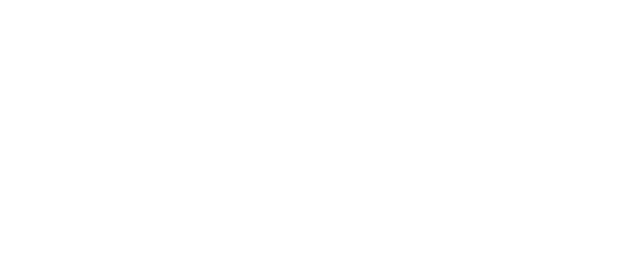
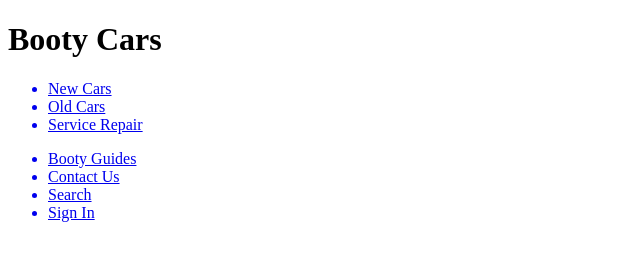
Before and after one commit to tharqvader/decagon-bootcamp-projectChika, a plain HTML site: page index.html in a window 1280 px wide. Shown: the whole page, without its empty margins (0-640 px from the left). Drawn offline with Linux system fonts and the light colour scheme.

Commit message:
added the nav tag and some menus in index.html

```diff
--- a/index.html
+++ b/index.html
@@ -7,6 +7,25 @@
     <title>Booty Cars</title>
 </head>
 <body>
-
+    <h1>Booty Cars</h1>
+    <header>
+        <nav>
+            <div class="moveRight">
+                <ul>
+                    <a href="#"><li>New Cars</li></a>
+                    <a href="#"><li>Old Cars</li></a>
+                    <a href="#"><li>Service Repair</li></a>
+                </ul>
+            </div>
+            <div>
+                <ul>
+                    <a href="#"><li>Booty Guides</li></a>
+                    <a href="#"><li>Contact Us</li></a>
+                    <a href="#"><li>Search</li></a>
+                    <a href="#"><li>Sign In</li></a>
+                </ul>
+            </div>
+        </nav>
+    </header>
 </body>
 </html>
```
